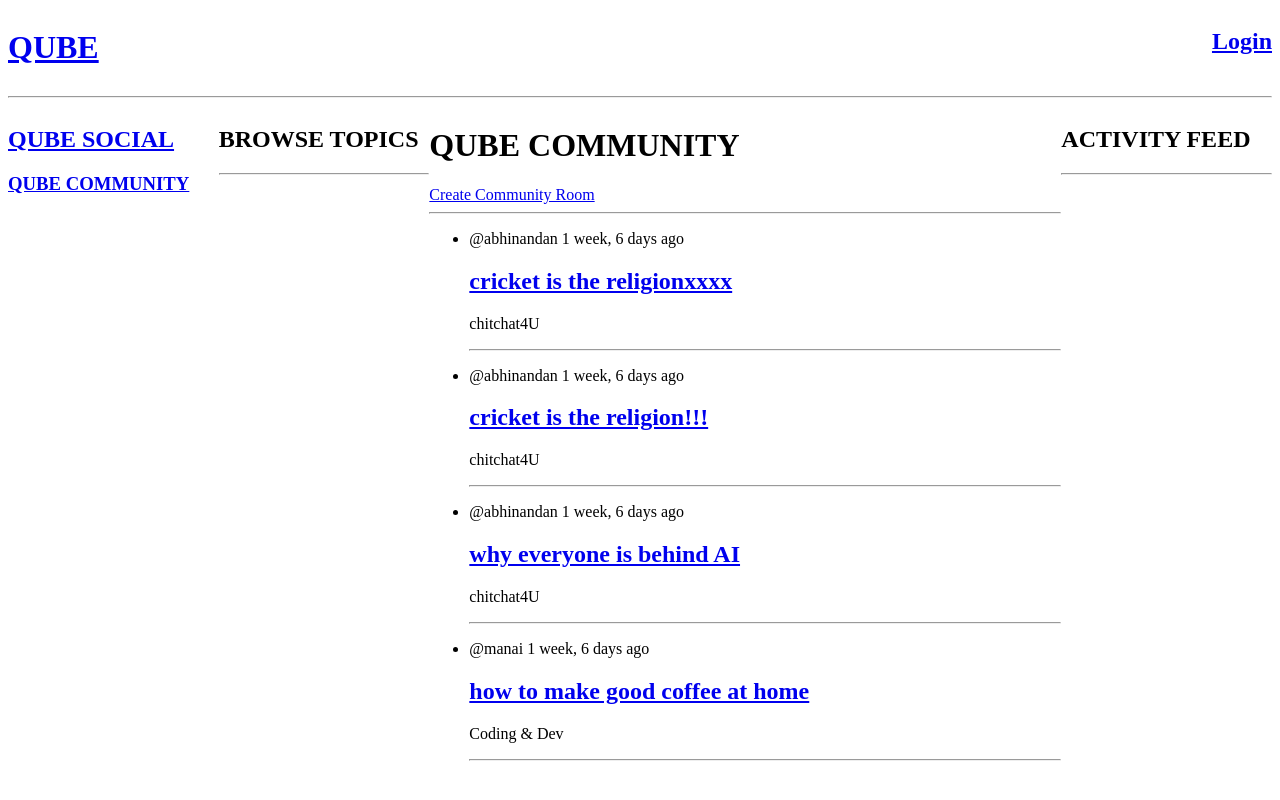
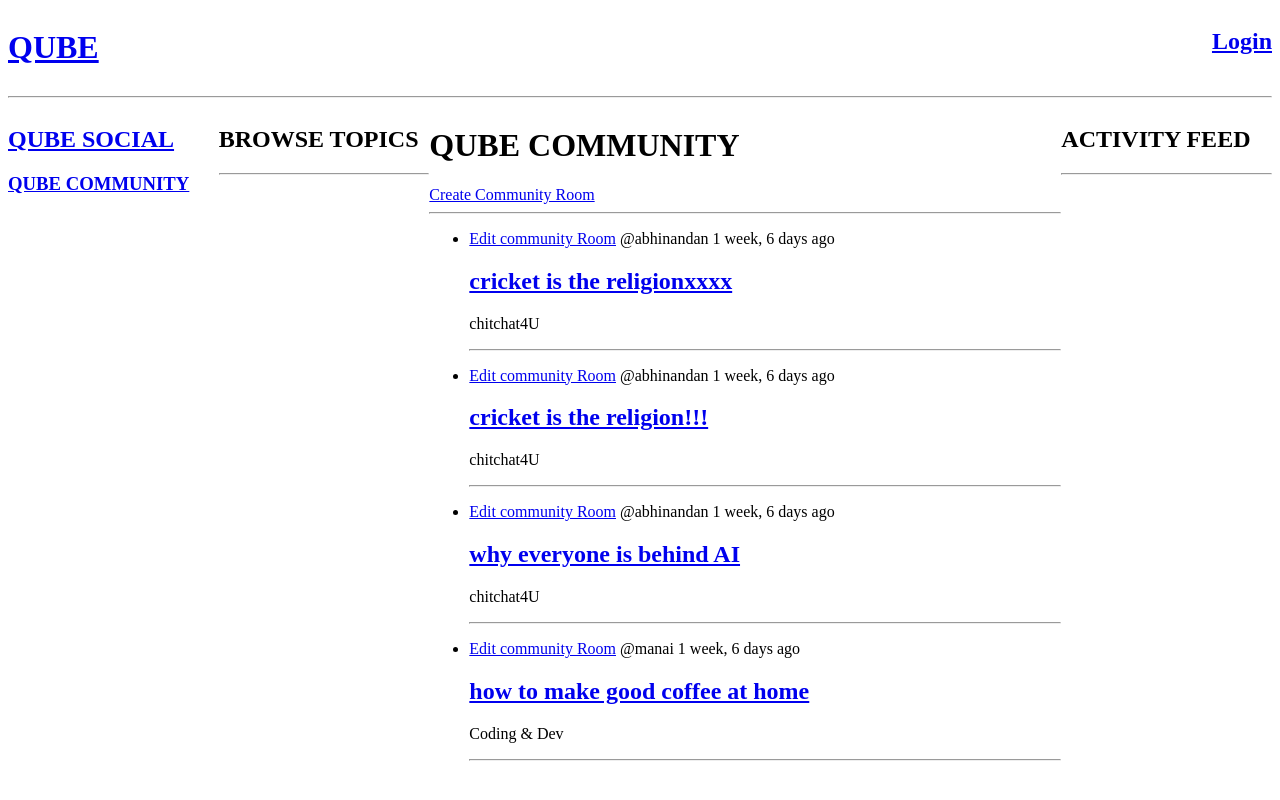
Before and after one commit to abhinandan2540/gemini-API-workflow, a Django app: page /communityHome/ in a window 1280 px wide. Run offline with Django 5.2, Linux system fonts and the light colour scheme; data comes from the database, SQL or seed files in the repository; both versions use the stored data as it was after the commit.

Commit message:
updating Community Room

```diff
--- a/geminiwf/base/templates/social/community_home.html
+++ b/geminiwf/base/templates/social/community_home.html
@@ -27,6 +27,7 @@
         <div>
             <ul>
                 <li>
+                    <a href="{% url 'updateCommunityRoom' room.id %}">Edit community Room</a>
                     <span>@{{ room.host.username }} {{ room.created|timesince }} ago</span>
                     <h2><a href="{% url 'communityRoom' room.id %}">{{ room.name }}</a></h2>
                     <p>{{ room.topic.name }}</p>
--- a/geminiwf/base/urls.py
+++ b/geminiwf/base/urls.py
@@ -74,6 +74,10 @@ urlpatterns = [
     path('communityCreateRoom/', views.communityCreateRoom,
          name='communityCreateRoom'),
 
+    path('update-community-room/<str:pk>/',
+         views.updateCommunityRoom, name='updateCommunityRoom'),
+
+
 
 
 
--- a/geminiwf/base/views.py
+++ b/geminiwf/base/views.py
@@ -649,3 +649,22 @@ def communityCreateRoom(request):
 
     context = {'form': form}
     return render(request, 'social/room_form.html', context)
+
+
+# for updating the community Room
+
+def updateCommunityRoom(request, pk):
+    room = Room.objects.get(id=pk)
+    form = RoomForm(instance=room)
+
+    if request.method == "POST":
+        form = RoomForm(request.POST, instance=room)
+        if form.is_valid():
+            form.save()
+            return redirect('communityHome')
+
+    context = {'form': form}
+    return render(request, 'social/room_form.html', context)
+
+# the meaning of instance room is that, the room of the particular value is gonna be prefilled into the form vlaue
+# if we don't give instance into the from=roomform then by default it gonna create a new room, so specifying instance is mandetory
```
Also changed, not shown: geminiwf/db.sqlite3.
